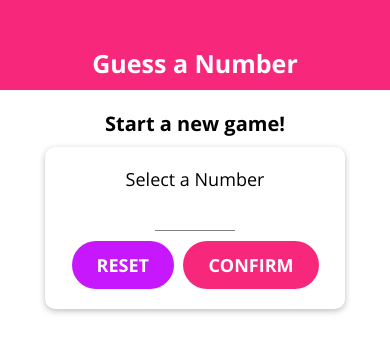
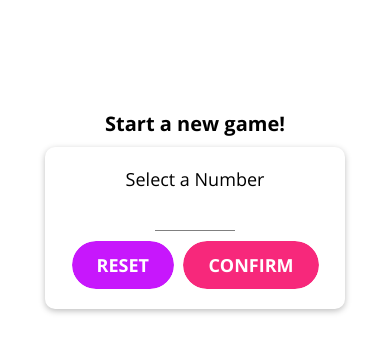
Before and after one commit to ndenisj/RN-practical-guide, a React Native app in the folder rn-complete-guide-m2/: screen / in a window 390 px wide. Shown: the top 352 px of the page. Built offline with nearby package versions, Linux system fonts and the light colour scheme.

Commit message:
Using the Platform API

```diff
--- a/rn-complete-guide-m2/components/Header.js
+++ b/rn-complete-guide-m2/components/Header.js
@@ -1,27 +1,42 @@
 import React from "react";
-import { View, Text, StyleSheet } from "react-native";
+import { View, Platform, StyleSheet } from "react-native";
 import Colors from "../constants/colors";
 import TitleText from "./TitleText";
+import colors from "../constants/colors";
 
 const Header = props => {
 	return (
-		<View style={styles.header}>
+		<View
+			style={{
+				...styles.headerBase,
+				...Platform.select({
+					ios: styles.headerIOS,
+					android: styles.headerAndroid,
+				}),
+			}}>
 			<TitleText style={styles.headerTitle}>{props.title}</TitleText>
 		</View>
 	);
 };
 
 const styles = StyleSheet.create({
-	header: {
+	headerBase: {
 		width: "100%",
 		height: 90,
 		paddingTop: 36,
-		backgroundColor: Colors.primary,
 		alignItems: "center",
 		justifyContent: "center",
 	},
+	headerIOS: {
+		backgroundColor: "white",
+		borderBottomColor: "#ccc",
+		borderBottomWidth: 1,
+	},
+	headerAndroid: {
+		backgroundColor: Colors.primary,
+	},
 	headerTitle: {
-		color: "white",
+		color: Platform.OS === "ios" ? colors.primary : "white",
 	},
 });
 
--- a/rn-complete-guide-m2/components/MainButton.js
+++ b/rn-complete-guide-m2/components/MainButton.js
@@ -1,18 +1,36 @@
 import React from "react";
-import { View, TouchableOpacity, Text, StyleSheet } from "react-native";
+import {
+	View,
+	TouchableOpacity,
+	Text,
+	StyleSheet,
+	TouchableNativeFeedback,
+	Platform,
+} from "react-native";
 import colors from "../constants/colors";
 
 const MainButton = props => {
+	let ButtonComponent = TouchableOpacity;
+	if (Platform.OS === "android" && Platform.Version >= 21) {
+		ButtonComponent = TouchableNativeFeedback;
+	}
+
 	return (
-		<TouchableOpacity activeOpacity={0.6} onPress={props.onPress}>
-			<View style={{ ...styles.btn, ...props.style }}>
-				<Text style={styles.btnText}>{props.children}</Text>
-			</View>
-		</TouchableOpacity>
+		<View style={styles.btnContainer}>
+			<ButtonComponent activeOpacity={0.6} onPress={props.onPress}>
+				<View style={{ ...styles.btn, ...props.style }}>
+					<Text style={styles.btnText}>{props.children}</Text>
+				</View>
+			</ButtonComponent>
+		</View>
 	);
 };
 
 const styles = StyleSheet.create({
+	btnContainer: {
+		borderRadius: 25,
+		overflow: "hidden",
+	},
 	btn: {
 		backgroundColor: colors.primary,
 		paddingVertical: 12,
```
